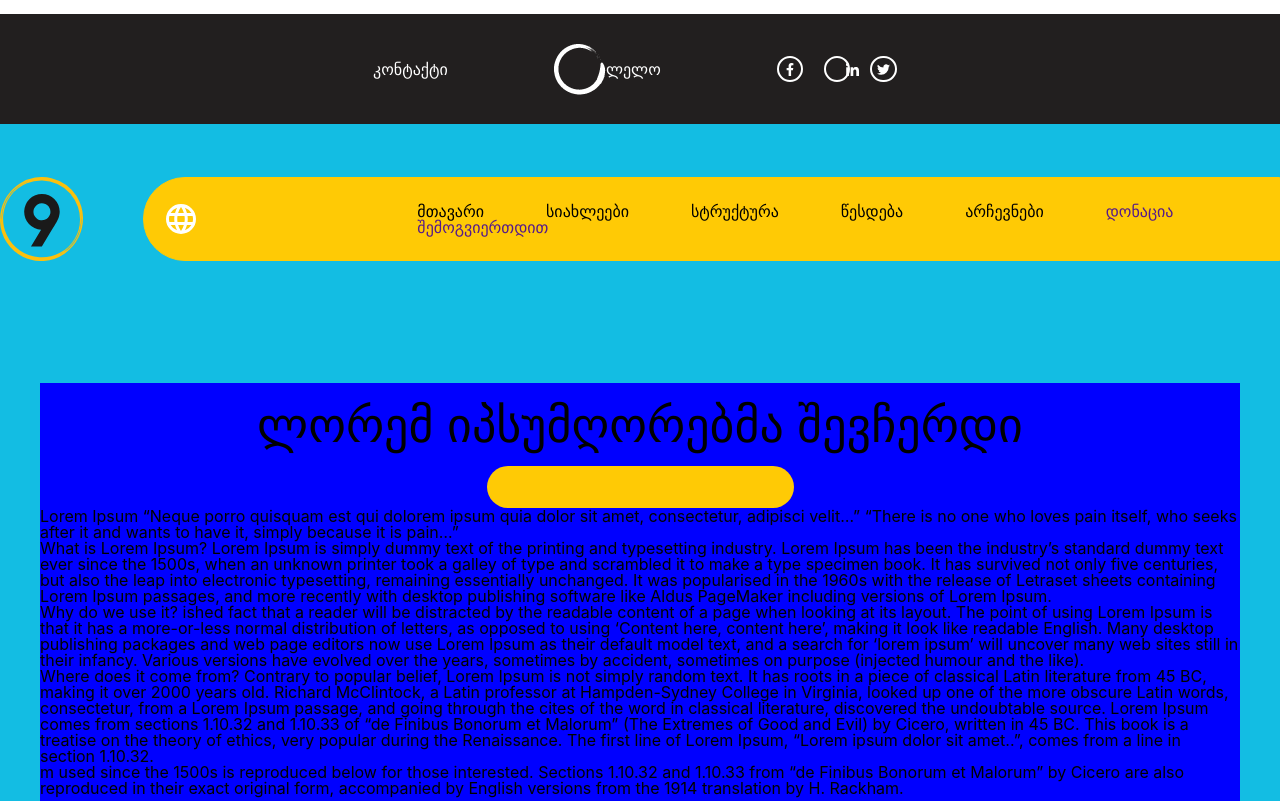
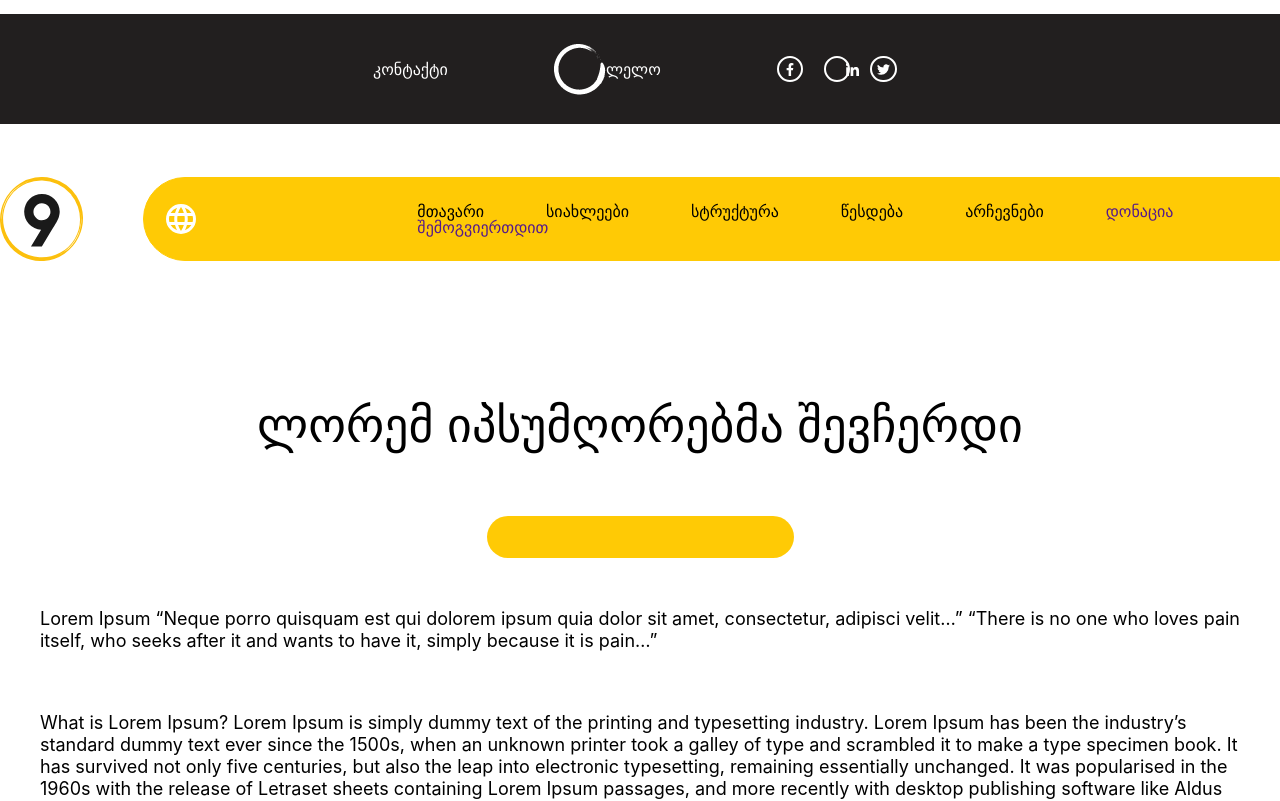
Before and after one commit to Demetrusa/lelo-front-end, a React (Create React App) app: page / in a window 1280 px wide. Shown: the part 7680-8481 px from the top of the page. Built offline with nearby package versions, Linux system fonts and the light colour scheme.

Commit message:
add text-content to inner

```diff
--- a/src/components/innerNews/InnerNews.css
+++ b/src/components/innerNews/InnerNews.css
@@ -1,11 +1,8 @@
 .innerNews-wrap{
     width: 100%;
-    background-color: rgb(19, 189, 227);
 }
 .innerNews-wrapper{
     max-width: 1200px;
-    height: 900px;
-    background-color: blue;
     display: flex;
     flex-direction: column;
     margin: 0 auto;
@@ -23,5 +20,13 @@
     height: 42px;
     border-radius: 21px;
     margin: 0 auto;
-
+    margin-top: 50px;
 }
+.news-text p{
+    font-size: 18px;
+    line-height: 22px;
+    padding-bottom: 60px;
+}
+.news-text{
+    margin-top: 50px;
+}
```
